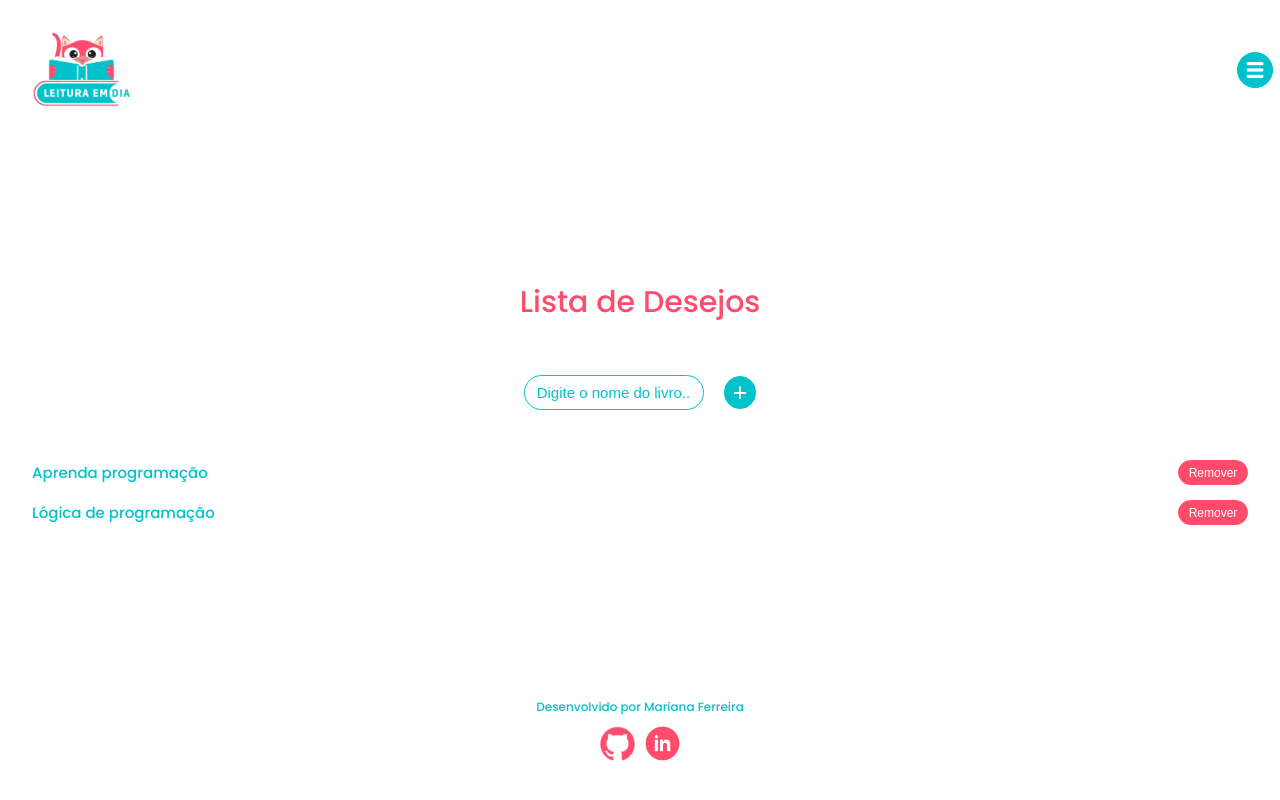
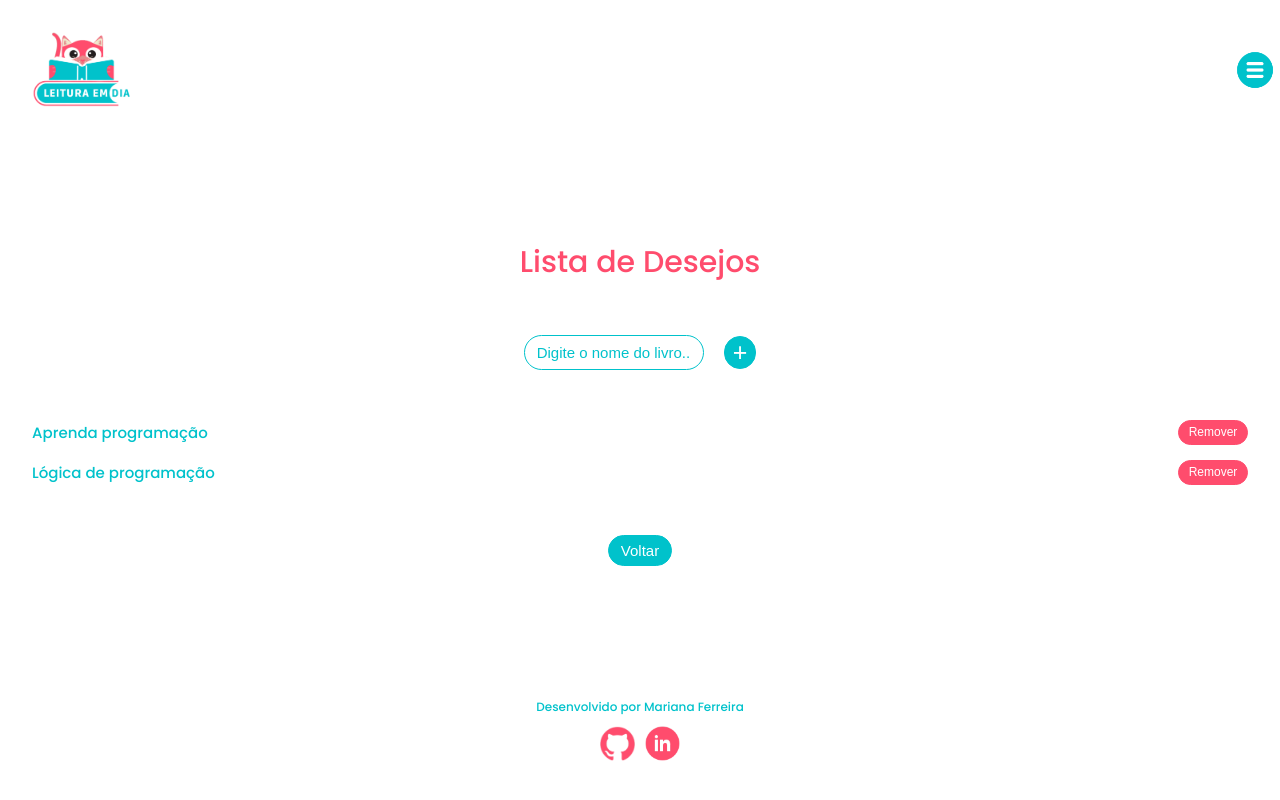
Before and after one commit to mariferreiradev/leitura-em-dia, a Vue app: page /lista-de-desejos in a window 1280 px wide. Built offline with nearby package versions, Linux system fonts and the light colour scheme.

Commit message:
feat: add button back to home

```diff
--- a/src/views/AddPaginasView.vue
+++ b/src/views/AddPaginasView.vue
@@ -12,8 +12,8 @@
 
             goBacktoHome() {
                 this.$router.push('/');
-            }
-        },
+            },
+        }
     }
 </script>
 
--- a/src/views/ListaDeDesejosView.vue
+++ b/src/views/ListaDeDesejosView.vue
@@ -1,3 +1,13 @@
+<script>
+    export default {
+        methods: {
+            goBacktoHome() {
+                this.$router.push('/');
+            },
+        },
+    }
+</script>
+
 <template>
     <div class="wish-page">
         <h1>Lista de Desejos</h1>
@@ -16,7 +26,7 @@
                 <button class="btn-remove">Remover</button>
             </div>
         </div>
-
+        <button class="btn-primary btn-back" v-on:click="goBacktoHome()">Voltar</button>
     </div>
 </template>
 
@@ -88,6 +98,11 @@
         cursor: pointer;
     }
 
+    .btn-back {
+        font-size: 15px;
+        padding: 6px 12px;
+    }
+
     input[type="text"] {
         font-size: 15px;
         color: #0f77ff;
```
